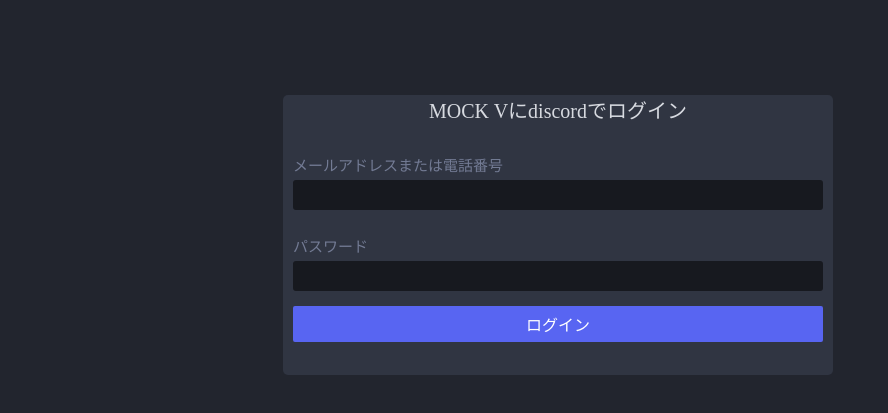
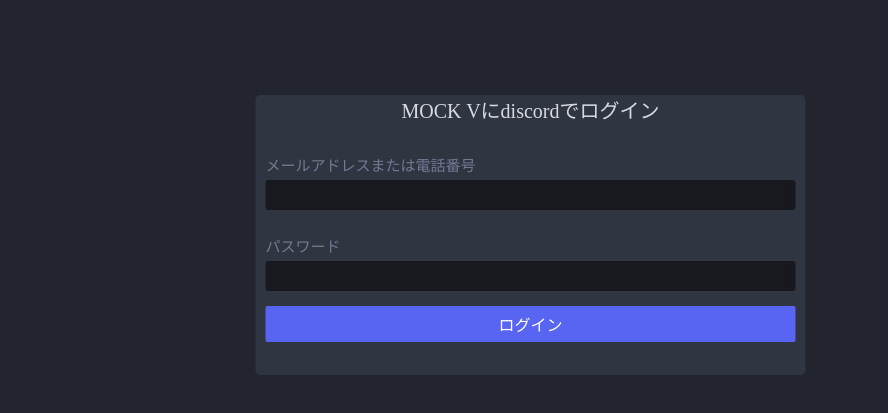
Before and after one commit to f3nnecf0xx/mock-verifly, a plain HTML site: page index.html in a window 1280 px wide. Shown: the part 91-504 px from the top of the page, without its empty margins (0-888 px from the left). Drawn offline with Linux system fonts and the light colour scheme.

Commit message:
Update style.css

```diff
--- a/style.css
+++ b/style.css
@@ -4,7 +4,7 @@ html {
   width: 100%;
 }
 div {
-  transform: translate(50%, 0%);
+  transform: translate(45%, 0%);
   width: 550px;
  height:280px;
   background-color: #303542;
```
